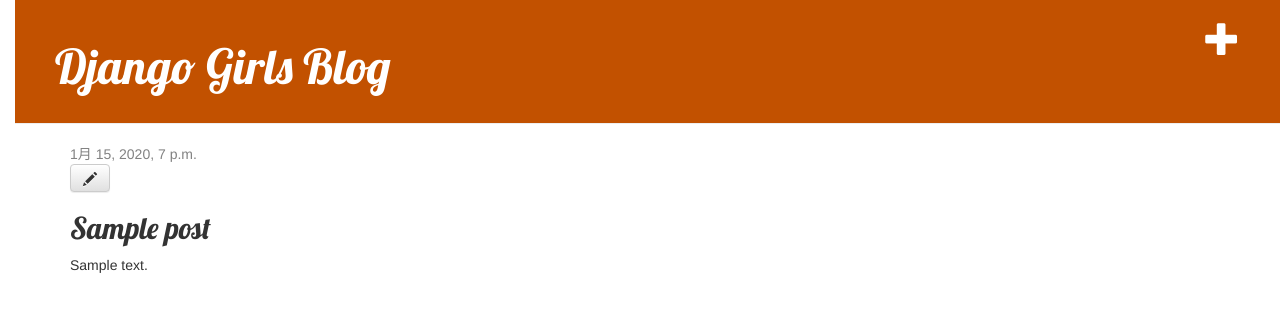
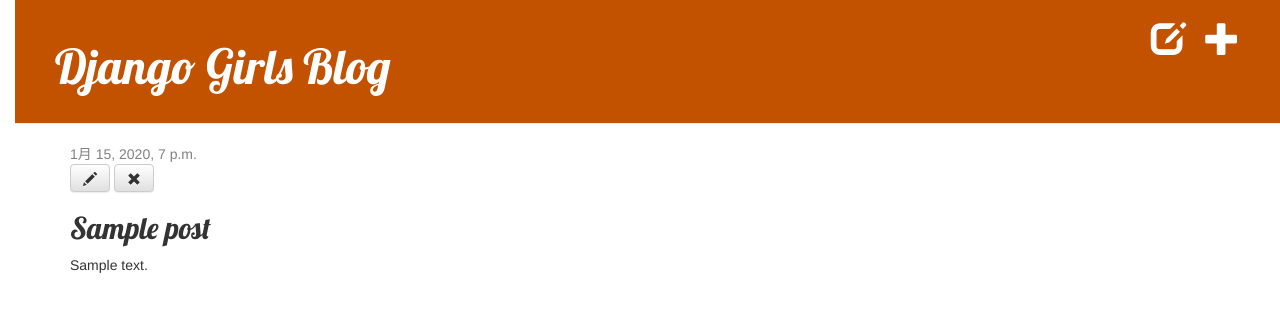
Before and after one commit to menpri/djangogirls, a Django app: page /post/1/ in a window 1280 px wide. Shown: the top 312 px of the page. Run offline with Django 3.2, Linux system fonts and the light colour scheme; a user stored in the database is signed in; tables that the repository leaves empty hold one stand-in row (values such as "Sample post"); some libraries are stand-ins or nearby versions.

Commit message:
ウェブサイト機能拡張

```diff
--- a/blog/templates/blog/base.html
+++ b/blog/templates/blog/base.html
@@ -19,9 +19,12 @@
   </head>
   <body>
     <div class="page-header">
-    {% if user.is_authenticated %}
-    <a href="{% url 'post_new' %}" class="top-menu"><span class="glyphicon glyphicon-plus"></span></a>
-    {% endif %}
+      {% if user.is_authenticated %}
+      <a href="{% url 'post_new' %}" class="top-menu"
+        ><span class="glyphicon glyphicon-plus"></span
+      ></a>
+      <a href="{% url 'post_draft_list' %}" class="top-menu"><span class="glyphicon glyphicon-edit"></span></a>
+      {% endif %}
       <h1><a href="/">Django Girls Blog</a></h1>
     </div>
     <div class="content container">
--- a/blog/templates/blog/post_detail.html
+++ b/blog/templates/blog/post_detail.html
@@ -1,14 +1,18 @@
-{% extends 'blog/base.html' %}
-
-{% block content %}
+{% extends 'blog/base.html' %} {% block content %}
 <div class="post">
   {% if post.published_date %}
-            <div class="date">
-                {{ post.published_date }}
-            </div>
-        {% endif %}
-        {% if user.is_authenticated %}
-            <a class="btn btn-default" href="{% url 'post_edit' pk=post.pk %}"><span class="glyphicon glyphicon-pencil"></span></a>
+  <div class="date">{{ post.published_date }}</div>
+  {% else %}
+  <a class="btn btn-default" href="{% url 'post_publish' pk=post.pk %}"
+    >Publish</a
+  >
+  {% endif %} {% if user.is_authenticated %}
+  <a class="btn btn-default" href="{% url 'post_edit' pk=post.pk %}"
+    ><span class="glyphicon glyphicon-pencil"></span
+  ></a>
+  <a class="btn btn-default" href="{% url 'post_remove' pk=post.pk %}"
+    ><span class="glyphicon glyphicon-remove"></span
+  ></a>
   {% endif %}
   <h2>{{ post.title }}</h2>
   <p>{{ post.text|linebreaksbr }}</p>
--- a/blog/urls.py
+++ b/blog/urls.py
@@ -6,4 +6,7 @@
     path('post/<int:pk>/', views.post_detail, name='post_detail'),
     path('post/new/', views.post_new, name='post_new'),
     path('post/<int:pk>/edit/', views.post_edit, name='post_edit'),
+    path('drafts/', views.post_draft_list, name='post_draft_list'),
+    path('post/<pk>/publish/', views.post_publish, name='post_publish'),
+    path('post/<pk>/remove/', views.post_remove, name='post_remove'),
 ]
--- a/blog/views.py
+++ b/blog/views.py
@@ -23,7 +23,6 @@
         if form.is_valid():
             post = form.save(commit=False)
             post.author = request.user
-            post.published_date = timezone.now()
             post.save()
             return redirect('post_detail', pk=post.pk)
     else:
@@ -37,9 +36,22 @@
         if form.is_valid():
             post = form.save(commit=False)
             post.author = request.user
-            post.published_date = timezone.now()
             post.save()
             return redirect('post_detail', pk=post.pk)
     else:
         form = PostForm(instance=post)
     return render(request, 'blog/post_edit.html', {'form': form})
+
+def post_draft_list(request):
+    posts = Post.objects.filter(published_date__isnull=True).order_by('created_date')
+    return render(request, 'blog/post_draft_list.html', {'posts': posts})
+
+def post_publish(request, pk):
+    post = get_object_or_404(Post, pk=pk)
+    post.publish()
+    return redirect('post_detail', pk=pk)
+
+def post_remove(request, pk):
+    post = get_object_or_404(Post, pk=pk)
+    post.delete()
+    return redirect('post_list')
```
Also changed, not shown: blog/templates/blog/post_draft_list.html (added, +11 -0 lines). Lines whose indentation alone changed are shown as unchanged.
